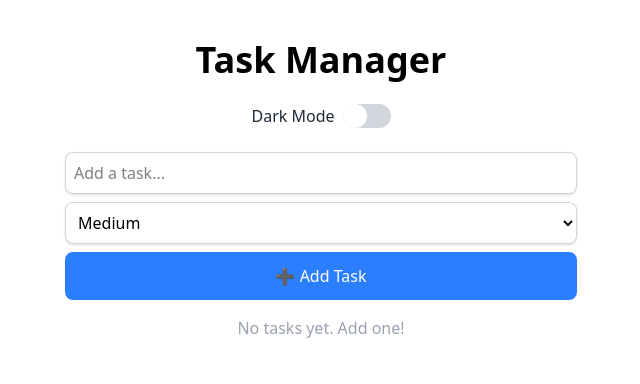
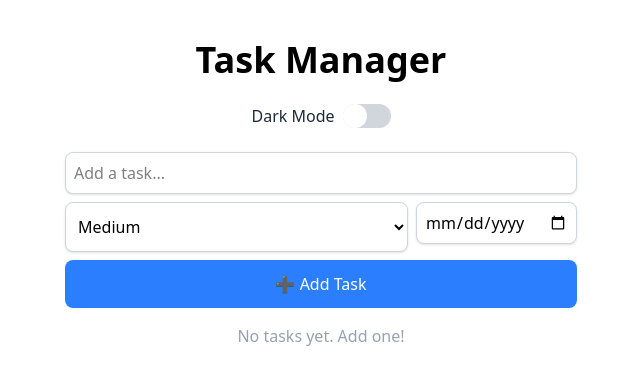
Before and after one commit to ZenithPopat/TaskManager, a React (Vite) app: page / in a window 1280 px wide. Shown: the top 384 px of the page, without its empty margins (319-959 px from the left). Built offline with nearby package versions, Linux system fonts and the light colour scheme.

Commit message:
Add due date functionality, date validation and highlight overdue tasks

```diff
--- a/src/components/TaskForm.tsx
+++ b/src/components/TaskForm.tsx
@@ -2,21 +2,53 @@ import { useState } from "react";
 
 type Priority = "Low" | "Medium" | "High";
 interface TaskFormProps {
-  addTask: (id: string, priority: Priority) => void;
+  addTask: (id: string, priority: Priority, dueDate: string|null) => void;
 }
 
 const TaskForm = ({ addTask }: TaskFormProps) => {
   const [taskText, setTaskText] = useState<string>("");
   const [taskPriority, setTaskPriority] = useState<Priority>("Medium");
+  const [dueDate, setDueDate] = useState<string | null>(null);
+  const [error, setError] = useState<string>("");
+
+  const getTodayFormatted = () => {
+    const today = new Date();
+    const day = String(today.getDate()).padStart(2, "0"); // Ensure two digits
+    const month = String(today.getMonth() + 1).padStart(2, "0"); // Month is 0-based
+    const year = today.getFullYear();
+
+    return `${year}-${month}-${day}`;
+  };
 
   const handleSubmit = (e: React.FormEvent) => {
     e.preventDefault();
+
+    if (!taskText.trim()) {
+      setError("Task cannot be empty.");
+      return;
+    }
+
+    // const today = new Date().toISOString().split("T")[0]; // Get today's date in YYYY-MM-DD format
+    const today = getTodayFormatted();
+    if (dueDate && new Date(dueDate) < new Date(today)) {
+      console.log(dueDate, today, true);
+    } else {
+      console.log(dueDate, today, false);
+    }
+    if (dueDate && new Date(dueDate) < new Date(today)) {
+      setError("Due date cannot be in the past.");
+      return;
+    }
+
+    setError("");
+
     if (taskText.trim()) {
       addTask(
-        taskText, taskPriority
+        taskText, taskPriority, dueDate
       );
       setTaskText("");
       setTaskPriority("Medium");
+      setDueDate(null);
     }
   };
 
@@ -39,7 +71,7 @@ const TaskForm = ({ addTask }: TaskFormProps) => {
         />
       </div>
 
-      <div className="mb-2">
+      <div className="mb-2 flex space-x-2">
         <label htmlFor="priority" className="sr-only">
           Priority
         </label>
@@ -57,8 +89,21 @@ const TaskForm = ({ addTask }: TaskFormProps) => {
           <option value="Medium">Medium</option>
           <option value="High">High</option>
         </select>
+        <div className="mb-2">
+          <label htmlFor="due-date" className="sr-only">Due Date</label>
+          <input
+            type="date"
+            id="due-date"
+            value={dueDate || ""}
+            onChange={(e) => setDueDate(e.target.value)}
+            className="w-full p-2 border border-gray-300 dark:border-gray-600
+                       rounded-lg shadow-sm focus:outline-none focus:ring-2
+                       focus:ring-blue-500 dark:focus:ring-blue-400 bg-white
+                       dark:bg-gray-800 text-black dark:text-white transition-all"
+          />
+        </div>
       </div>
-
+      {error && <p className="text-red-500 text-sm mt-1">{error}</p>}
       <button
         type="submit"
         className="w-full p-3 bg-blue-500 text-white rounded-lg hover:bg-blue-600 transition duration-200 dark:bg-blue-700 dark:hover:bg-blue-800"
--- a/src/components/TaskItem.tsx
+++ b/src/components/TaskItem.tsx
@@ -5,6 +5,7 @@ type Task = {
   text: string;
   completed: boolean;
   priority: 'Low' | 'Medium' | 'High';
+  dueDate: string | null;
 };
 
 type Priority = "Low" | "Medium" | "High";
@@ -42,6 +43,15 @@ export default function TaskItem({ task, toggleTaskCompletion, removeTask, editT
     editTask(task.id, newText, newPriority);
     setIsEditing(false);
   };
+
+  const isOverdue = task.dueDate && new Date(task.dueDate) < new Date() && !task.completed;
+
+
+  // const options: Intl.DateTimeFormatOptions = {
+  //   year: "numeric",
+  //   month: "long",
+  //   day: "numeric",
+  // };
 
   return (
     <div
@@ -81,11 +91,19 @@ export default function TaskItem({ task, toggleTaskCompletion, removeTask, editT
       ) : (
         <div>
           <span
-          className={`flex-1 cursor-pointer ${task.completed ? "line-through text-gray-800" : "text-lg font-semibold"}`}
+          className={`flex-1 cursor-pointer ${task.completed ? "line-through text-gray-800" : "text-lg font-semibold"}
+                     ${isOverdue ? "text-lg text-red-500 font-semibold" : ""}`}
           onClick={() => toggleTaskCompletion(task.id)}
           >
             {task.text}
           </span>
+          {task.dueDate && (
+            <span className={`text-sm ml-2 ${
+              isOverdue ? "text-red-500 font-semibold" : "text-gray-500"
+            }`}>
+              Due: {new Date(task.dueDate).toLocaleDateString("en-GB")}
+            </span>
+          )}
         </div>
       )}
 
--- a/src/components/TaskList.tsx
+++ b/src/components/TaskList.tsx
@@ -7,6 +7,7 @@ type Task = {
   text: string;
   completed: boolean;
   priority: 'Low' | 'Medium' | 'High';
+  dueDate: string | null;
 };
 
 type Priority = "Low" | "Medium" | "High";
@@ -29,12 +30,13 @@ export default function TaskList() {
     localStorage.setItem("tasks", JSON.stringify(tasks));
   }, [tasks]);
 
-  const addTask = (text: string, priority: Priority) => {
+  const addTask = (text: string, priority: Priority, dueDate: string|null) => {
     const newTask: Task = {
       id: crypto.randomUUID(), // Generate unique ID
       text,
       completed: false,
       priority,
+      dueDate
     };
 
     setTasks((prev) => [...prev, newTask]);
```
